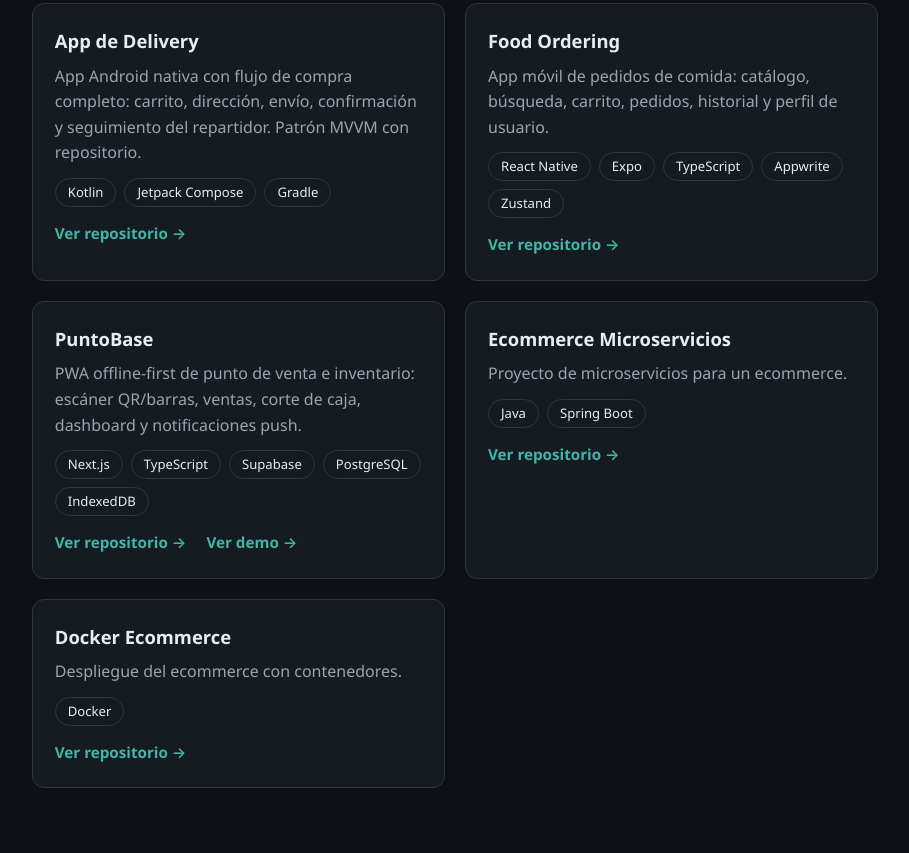
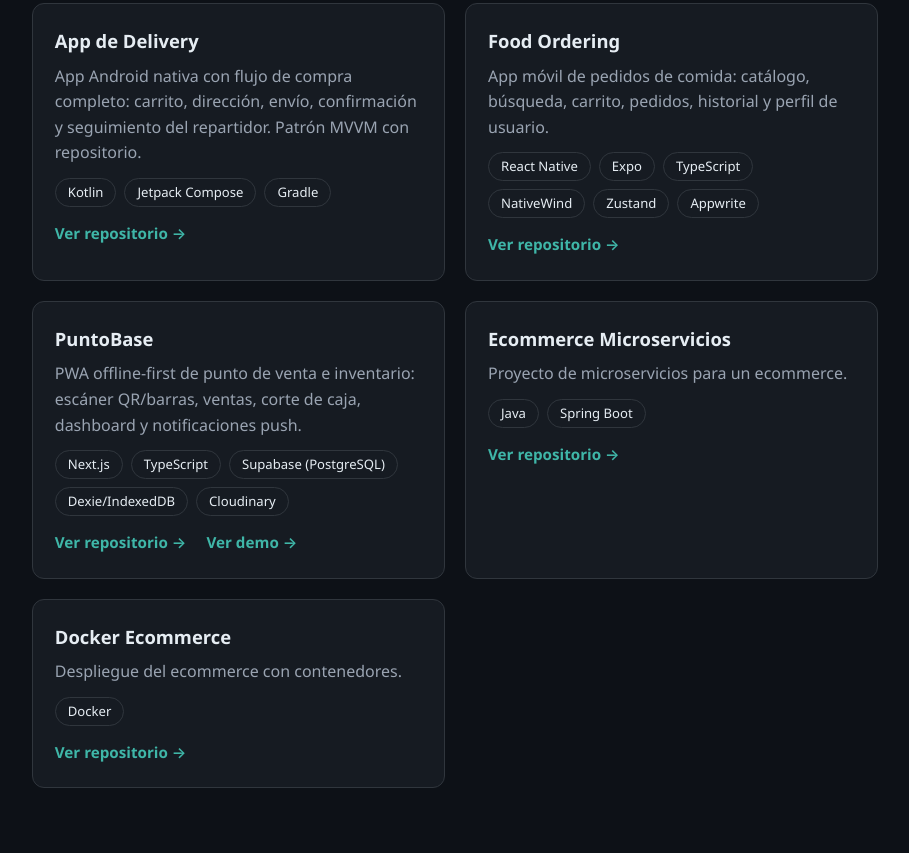
Before and after one commit to brayamv14-blip/brayamv14-blip.github.io, a plain HTML site: page index.html in a window 1280 px wide. Shown: the part 907-1760 px from the top of the page, without its empty margins (185-1094 px from the left). Drawn offline with Linux system fonts and the light colour scheme.

Commit message:
Add files via upload

```diff
--- a/index.html
+++ b/index.html
@@ -58,7 +58,7 @@
           <h3>Food Ordering</h3>
           <p>App móvil de pedidos de comida: catálogo, búsqueda, carrito, pedidos, historial y perfil de usuario.</p>
           <ul class="tags">
-            <li>React Native</li><li>Expo</li><li>TypeScript</li><li>Appwrite</li><li>Zustand</li>
+            <li>React Native</li><li>Expo</li><li>TypeScript</li><li>NativeWind</li><li>Zustand</li><li>Appwrite</li>
           </ul>
           <a class="link" href="https://github.com/brayamv14-blip/food_ordering" target="_blank" rel="noopener">Ver repositorio →</a>
         </article>
@@ -67,7 +67,7 @@
           <h3>PuntoBase</h3>
           <p>PWA offline-first de punto de venta e inventario: escáner QR/barras, ventas, corte de caja, dashboard y notificaciones push.</p>
           <ul class="tags">
-            <li>Next.js</li><li>TypeScript</li><li>Supabase</li><li>PostgreSQL</li><li>IndexedDB</li>
+            <li>Next.js</li><li>TypeScript</li><li>Supabase (PostgreSQL)</li><li>Dexie/IndexedDB</li><li>Cloudinary</li>
           </ul>
           <a class="link" href="https://github.com/brayamv14-blip/PuntoBase" target="_blank" rel="noopener">Ver repositorio →</a>
           <a class="link" href="https://punto-base-gold.vercel.app" target="_blank" rel="noopener">Ver demo →</a>
@@ -121,6 +121,7 @@
       <div class="card contact">
         <p><strong>Correo:</strong> <a href="mailto:brayanmontoyavargas14@gmail.com">brayanmontoyavargas14@gmail.com</a></p>
         <p><strong>GitHub:</strong> <a href="https://github.com/brayamv14-blip" target="_blank" rel="noopener">@brayamv14-blip</a></p>
+        <p><strong>Portafolio:</strong> <a href="https://brayamv14-blip.github.io">brayamv14-blip.github.io</a></p>
       </div>
     </section>
   </main>
```
